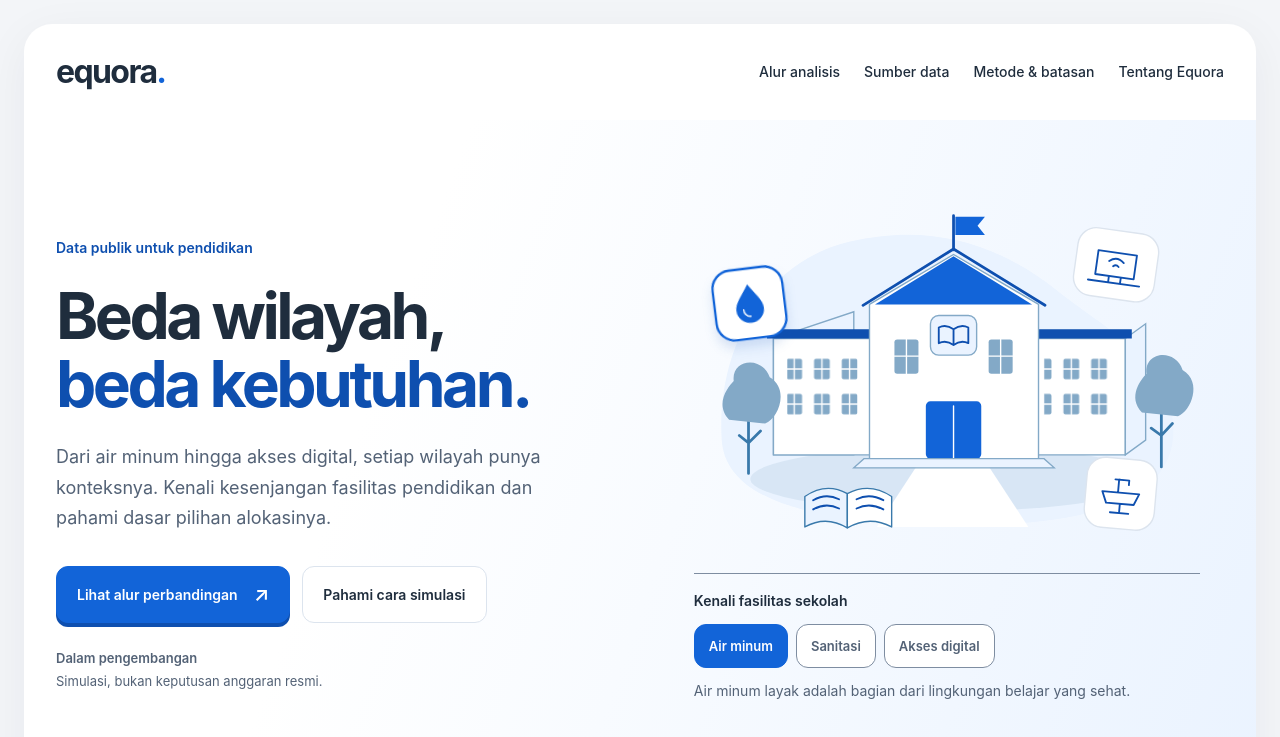
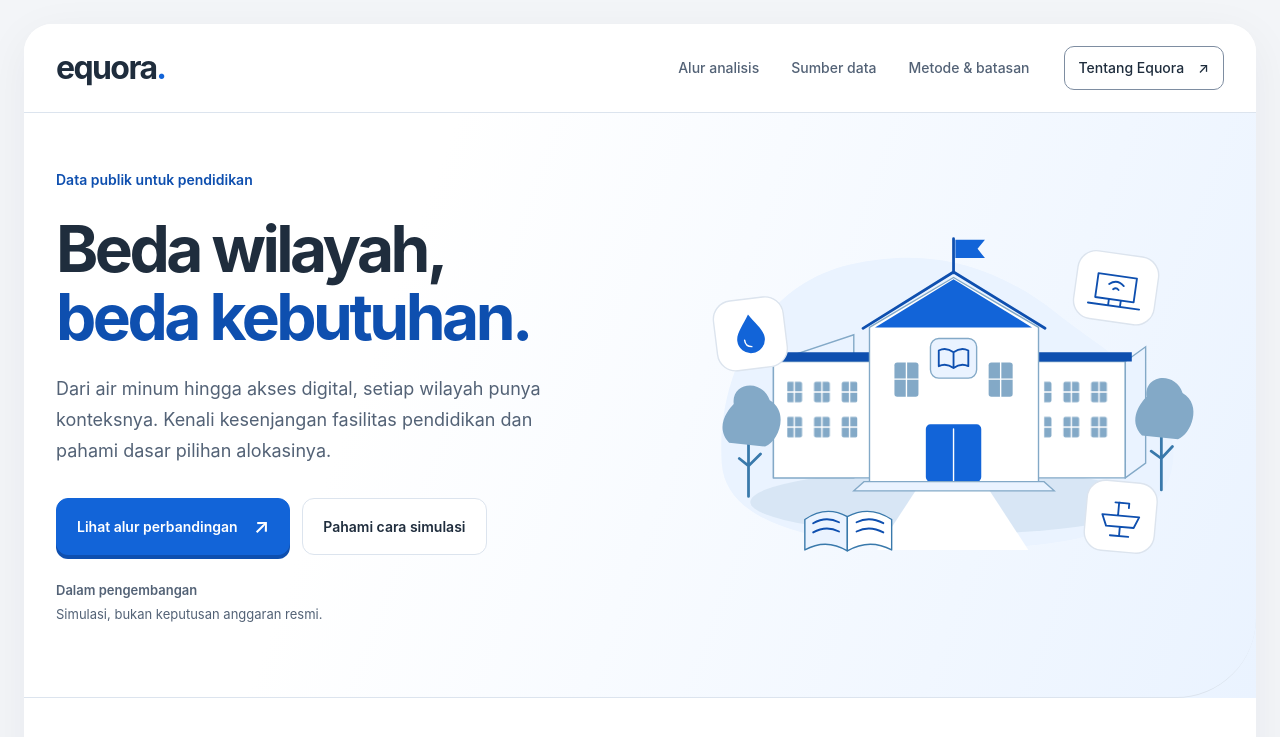
Before and after one commit to mrizalbasri/Equora, a SvelteKit app in the folder frontend/: page / in a window 1280 px wide. Shown: the top 737 px of the page. Built offline with nearby package versions, Linux system fonts and the light colour scheme.

Commit message:
feat(web): simplify hero and refine public navigation

```diff
--- a/frontend/src/app.css
+++ b/frontend/src/app.css
@@ -46,7 +46,7 @@
 button:disabled { cursor: not-allowed; }
 :focus-visible { outline: 3px solid var(--eq-focus); outline-offset: 4px; }
 ::selection { background: var(--eq-primary-tint); color: var(--eq-text); }
-section[id], main[id] { scroll-margin-top: 24px; }
+section[id], main[id] { scroll-margin-top: 112px; }
 .eq-container { width: min(1200px, calc(100% - 64px)); margin-inline: auto; }
 .eq-button {
   display: inline-flex; justify-content: center; align-items: center;
--- a/frontend/src/lib/components/EducationScene.svelte
+++ b/frontend/src/lib/components/EducationScene.svelte
@@ -1,7 +1,3 @@
-<script lang="ts">
-  let { selected = 'water' }: { selected?: 'water' | 'sanitation' | 'digital' } = $props();
-</script>
-
 <svg viewBox="0 0 600 430" role="img" aria-label="Ilustrasi lingkungan sekolah dengan fasilitas air, sanitasi, dan akses digital, bukan data sekolah nyata">
   <defs>
     <pattern id="eq-school-windows" width="30" height="38" patternUnits="userSpaceOnUse">
@@ -36,24 +32,18 @@
   <path d="M64 264C48 247 63 228 69 222C66 198 100 194 108 218C130 231 117 263 103 268Z" class="leaves" />
   <path d="M511 256C495 239 510 220 516 214C513 190 547 186 555 210C577 223 564 255 550 260Z" class="leaves" />
   <g transform="translate(49 108) rotate(-7 38 38)">
-    <g class="facility-icon" class:selected={selected === 'water'}>
     <rect width="76" height="76" rx="20" class="resource-card" />
     <path d="M38 17C31 28 23 36 23 44A15 15 0 0 0 53 44C53 36 45 28 38 17Z" class="drop" />
     <path d="M31 44Q31 51 38 52" class="drop-detail" />
-    </g>
   </g>
   <g transform="translate(439 59) rotate(8 43 37)">
-    <g class="facility-icon" class:selected={selected === 'digital'}>
     <rect width="88" height="74" rx="20" class="resource-card" />
     <path d="M23 40V24H65V50H23V40M16 57H72M38 50V57M51 50V57" class="computer" />
     <path d="M36 34Q44 27 52 34M41 39Q44 36 47 39" class="signal" />
-    </g>
   </g>
   <g transform="translate(450 306) rotate(5 38 38)">
-    <g class="facility-icon" class:selected={selected === 'sanitation'}>
       <rect width="76" height="76" rx="20" class="resource-card" />
       <path d="M18 37H58L53 49H23ZM38 49V59M28 59H48M35 37V23H46V28M31 23H40" class="computer" />
-    </g>
   </g>
   <path d="M146 347Q169 331 192 344L192 381Q169 367 146 380Z" class="open-book-left" />
   <path d="M192 344Q216 331 240 347V380Q216 367 192 381Z" class="open-book-right" />
@@ -74,10 +64,6 @@
   .window-line, .door-line, .drop-detail { fill: none; stroke: var(--eq-surface); stroke-width: 1.5; stroke-linecap: round; }
   .tree { fill: none; stroke: var(--eq-chart-blue); stroke-width: 3; stroke-linecap: round; }
   .resource-card { fill: var(--eq-surface); stroke: var(--eq-border); stroke-width: 1.5; }
-  .facility-icon { transform-box: fill-box; transform-origin: center; transition: transform 220ms ease, filter 220ms ease; }
-  .selected { transform: translateY(-8px); filter: drop-shadow(0 8px 6px rgb(14 79 175 / 14%)); }
-  .selected .resource-card { stroke: var(--eq-primary); stroke-width: 2.5; }
-  @media (prefers-reduced-motion: reduce) { .facility-icon { transition: none; } .selected { transform: none; } }
   .computer, .signal, .book, .book-lines { fill: none; stroke: var(--eq-primary-hover); stroke-width: 2; stroke-linecap: round; stroke-linejoin: round; }
   .open-book-left, .open-book-right { stroke: var(--eq-chart-blue); stroke-width: 1.5; stroke-linejoin: round; }
 </style>
--- a/frontend/src/lib/components/PublicShell.svelte
+++ b/frontend/src/lib/components/PublicShell.svelte
@@ -1,5 +1,6 @@
 <script lang="ts">
   import type { Snippet } from 'svelte';
+  import { page } from '$app/state';
 
   let { children, links = [] }: {
     children: Snippet;
@@ -7,6 +8,13 @@
   } = $props();
   let menuOpen = $state(false);
   let menuButton = $state<HTMLButtonElement>();
+
+  function currentFor(href: string): 'page' | 'location' | undefined {
+    const target = new URL(href, page.url);
+    if (target.pathname !== page.url.pathname) return undefined;
+    if (target.hash) return target.hash === page.url.hash ? 'location' : undefined;
+    return 'page';
+  }
 
   function closeOnEscape(event: KeyboardEvent) {
     if (event.key === 'Escape' && menuOpen) {
@@ -20,19 +28,24 @@
 
 <a class="skip-link" href="#main-content">Lewati ke konten utama</a>
 <div class="public-frame">
-<header class="eq-container header">
+<header class="header-bar">
+<div class="eq-container header">
   <a href="/" class="wordmark" aria-label="Equora, beranda">equora<span>.</span></a>
   {#if links.length}
-    <button class="eq-button menu" bind:this={menuButton} aria-expanded={menuOpen}
+    <button class="menu" bind:this={menuButton} aria-expanded={menuOpen}
       aria-controls="public-navigation" onclick={() => menuOpen = !menuOpen}>
       {menuOpen ? 'Tutup menu' : 'Menu'}
+      <span class="menu-icon" aria-hidden="true"><span></span><span></span></span>
     </button>
     <nav id="public-navigation" class:open={menuOpen} aria-label="Navigasi utama">
       {#each links as link}
-        <a href={link.href} onclick={() => menuOpen = false}>{link.label}</a>
+        <a href={link.href} class="nav-link" class:about-link={link.href === '/about'} aria-current={currentFor(link.href)} onclick={() => menuOpen = false}>
+          {link.label}{#if link.href === '/about'}<span aria-hidden="true">↗</span>{/if}
+        </a>
       {/each}
     </nav>
   {/if}
+</div>
 </header>
 
 <main id="main-content" tabindex="-1">{@render children()}</main>
@@ -47,25 +60,36 @@
 
 <style>
   .public-frame { width: calc(100% - 48px); max-width: 1360px; margin: 24px auto; background: var(--eq-surface); border-radius: 28px; box-shadow: 0 12px 48px rgb(31 45 61 / 5.5%); }
-  .header { min-height: 96px; display: flex; align-items: center; justify-content: space-between; gap: 24px; }
+  .header-bar { position: sticky; top: 0; z-index: 20; background: var(--eq-surface); border-radius: 28px 28px 0 0; border-bottom: 1px solid var(--eq-border); }
+  .header { min-height: 88px; display: flex; align-items: center; justify-content: space-between; gap: 24px; }
   .wordmark { display: inline-flex; align-items: center; min-height: 44px; font-size: 32px; font-weight: 750; letter-spacing: -1.6px; text-decoration: none; }
   .wordmark span { color: var(--eq-primary); }
-  nav { display: flex; flex-wrap: wrap; align-items: center; gap: 8px 24px; }
+  nav { display: flex; align-items: center; gap: 4px; }
   nav a, .footer > a { display: inline-flex; align-items: center; min-height: 44px; font-size: 14px; font-weight: 550; text-decoration: none; }
-  nav a:hover, .footer > a:hover { color: var(--eq-primary-hover); text-decoration: underline; }
+  .nav-link { position: relative; padding: 10px 14px; border-radius: 10px; color: var(--eq-text-secondary); gap: 14px; }
+  .nav-link:hover, .nav-link[aria-current] { background: var(--eq-primary-tint); color: var(--eq-primary-hover); }
+  .nav-link[aria-current]::after { content: ''; position: absolute; bottom: 4px; left: 14px; right: 14px; height: 2px; background: var(--eq-primary); }
+  .nav-link.about-link { margin-left: 16px; border: 1px solid var(--eq-control-border); color: var(--eq-text); }
+  .footer > a:hover { color: var(--eq-primary-hover); text-decoration: underline; }
   .menu { display: none; }
-  .skip-link { position: absolute; z-index: 10; left: 16px; top: -100px; padding: 12px 20px; background: var(--eq-surface-elevated); }
+  .menu-icon { width: 18px; display: grid; gap: 5px; }
+  .menu-icon span { width: 18px; height: 2px; background: currentColor; transition: transform 160ms ease; }
+  .menu[aria-expanded='true'] .menu-icon span:first-child { transform: translateY(3.5px) rotate(45deg); }
+  .menu[aria-expanded='true'] .menu-icon span:last-child { transform: translateY(-3.5px) rotate(-45deg); }
+  .skip-link { position: absolute; z-index: 30; left: 16px; top: -100px; padding: 12px 20px; background: var(--eq-surface-elevated); }
   .skip-link:focus { top: 12px; }
   .footer { padding-block: 40px; border-top: 1px solid var(--eq-border); display: flex; flex-wrap: wrap; align-items: center; justify-content: space-between; gap: 24px; }
   .footer p { font-size: 13px; color: var(--eq-text-secondary); }
   .disclaimer { text-align: right; }
-  @media (max-width: 767px) {
+  @media (max-width: 1023px) {
     .public-frame { width: 100%; margin: 0; border-radius: 0; box-shadow: none; }
-    .header { min-height: 80px; flex-wrap: wrap; gap: 12px; padding-block: 16px; }
-    .menu { display: inline-flex; }
-    nav { display: none; width: 100%; flex-direction: column; align-items: stretch; gap: 4px; padding-bottom: 8px; }
+    .header-bar { border-radius: 0; }
+    .header { min-height: 76px; flex-wrap: wrap; gap: 12px; padding-block: 14px; }
+    .menu { display: inline-flex; align-items: center; justify-content: center; gap: 12px; padding: 10px 14px; min-height: 44px; border: 1px solid var(--eq-control-border); border-radius: 10px; font-size: 14px; font-weight: 600; }
+    nav { display: none; width: 100%; flex-direction: column; align-items: stretch; gap: 4px; padding-block: 12px 4px; border-top: 1px solid var(--eq-border); max-height: calc(100dvh - 112px); overflow-y: auto; }
     nav.open { display: flex; }
-    nav a { padding: 8px 12px; background: var(--eq-surface); border-radius: var(--eq-radius-sm); }
+    .nav-link { padding: 12px 14px; }
+    .nav-link.about-link { margin: 8px 0 0; justify-content: space-between; }
     .footer { align-items: flex-start; flex-direction: column; }
     .disclaimer { text-align: left; }
   }
--- a/frontend/src/routes/+page.svelte
+++ b/frontend/src/routes/+page.svelte
@@ -4,12 +4,6 @@
   import EducationScene from '#lib/components/EducationScene.svelte';
 
   let view = $state<'access' | 'allocation'>('access');
-  let facility = $state<'water' | 'sanitation' | 'digital'>('water');
-  const heroFacilities = [
-    { id: 'water', label: 'Air minum', description: 'Air minum layak adalah bagian dari lingkungan belajar yang sehat.' },
-    { id: 'sanitation', label: 'Sanitasi', description: 'Sanitasi dasar mendukung kenyamanan dan kebersihan di sekolah.' },
-    { id: 'digital', label: 'Akses digital', description: 'Internet dan komputer membuka akses pada sumber belajar digital.' }
-  ] as const;
   const facilities = [
     { name: 'Sanitasi dasar', measure: 'Persentase sekolah dengan akses', note: 'Bandingkan pada tahun dan jenjang yang sama.' },
     { name: 'Air minum layak', measure: 'Persentase sekolah dengan akses', note: 'Periksa definisi akses dan cakupan wilayah.' },
@@ -48,17 +42,7 @@
       <p class="hero-note"><span class="development-label">Dalam pengembangan</span><br />Simulasi, bukan keputusan anggaran resmi.</p>
     </div>
     <figure class="education-visual">
-      <div class="education-scene"><EducationScene selected={facility} /></div>
-      <figcaption>
-        <p class="scene-label">Kenali fasilitas sekolah</p>
-        <div class="facility-topics" role="group" aria-label="Sorot fasilitas pada ilustrasi">
-          {#each heroFacilities as item}
-            <button aria-pressed={facility === item.id} aria-controls="facility-description" onclick={() => facility = item.id}>{item.label}</button>
-          {/each}
-        </div>
-        <p id="facility-description" class="facility-description" aria-live="polite">{heroFacilities.find((item) => item.id === facility)?.description}</p>
-        <p class="illustration-note">Ilustrasi pengenalan · bukan data sekolah</p>
-      </figcaption>
+      <div class="education-scene"><EducationScene /></div>
     </figure>
   </section>
   </div>
@@ -158,14 +142,6 @@
   .development-label { font-weight: 600; }
   .education-visual { min-width: 0; margin: 0; }
   .education-scene { width: 100%; }
-  figcaption { margin: 0 24px; padding-top: 16px; border-top: 1px solid var(--eq-control-border); }
-  figcaption > p { font-size: 14px; font-weight: 600; color: var(--eq-text); }
-  .facility-topics { display: flex; flex-wrap: wrap; gap: 8px; margin-top: 12px; }
-  .facility-topics button { min-height: 44px; padding: 8px 14px; border: 1px solid var(--eq-control-border); border-radius: var(--eq-radius-sm); background: var(--eq-surface); color: var(--eq-text-secondary); font-size: 13px; font-weight: 600; }
-  .facility-topics button[aria-pressed='true'] { background: var(--eq-primary); color: white; border-color: var(--eq-primary); }
-  .facility-topics button:hover { border-color: var(--eq-primary); }
-  figcaption .facility-description { min-height: 48px; margin-top: 12px; color: var(--eq-text-secondary); font-size: 14px; font-weight: 400; }
-  figcaption .illustration-note { margin-top: 8px; font-size: 12px; color: var(--eq-text-muted); font-weight: 400; }
   @media (prefers-reduced-motion: reduce) { .hero-primary:active { transform: none; } }
   dl { margin: 0; }
   dt { font-weight: 600; }
@@ -232,7 +208,6 @@
     .hero { grid-template-columns: 1fr; gap: 32px; padding-top: 24px; }
     h1 { max-width: 620px; }
     .education-visual { width: min(100%, 520px); justify-self: center; }
-    figcaption { margin-inline: 16px; }
     .preview-header { align-items: flex-start; flex-direction: column; gap: 12px; padding: 24px; }
     .preview-caption { text-align: left; }
     .preview-caption br { display: none; }
--- a/frontend/src/routes/about/+page.svelte
+++ b/frontend/src/routes/about/+page.svelte
@@ -8,7 +8,7 @@
   <meta name="description" content="Tujuan, status pengembangan, dan batas penggunaan Equora, platform perbandingan akses fasilitas pendidikan dan simulasi alokasi sumber daya." />
 </svelte:head>
 
-<PublicShell links={[{ label: 'Beranda', href: '/' }, { label: 'Sumber data', href: '/#sumber' }, { label: 'Metode & batasan', href: '/#metode' }]}>
+<PublicShell links={[{ label: 'Alur analisis', href: '/#alur' }, { label: 'Sumber data', href: '/#sumber' }, { label: 'Metode & batasan', href: '/#metode' }, { label: 'Tentang Equora', href: '/about' }]}>
   <article class="eq-container about">
     <p class="eq-kicker">Tentang Equora</p>
     <h1>Keputusan lebih terukur dimulai dari data yang bisa diperiksa.</h1>
```
Also changed, not shown: 9 other files (tests, documents, lock files or other folders).
